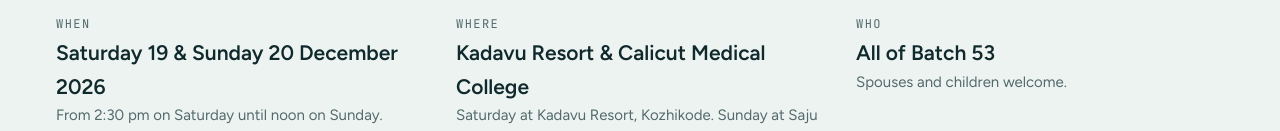
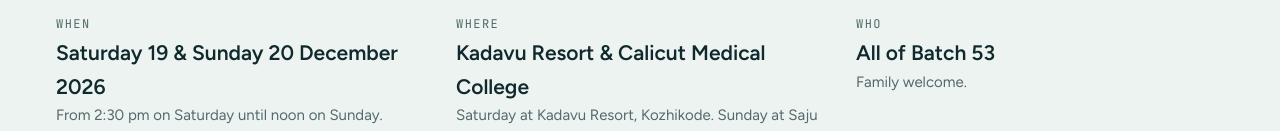
Before and after one commit to nethahussain/revenire, a plain HTML site: page index.html in a window 1280 px wide. Shown: the part 339-470 px from the top of the page. Drawn offline with Linux system fonts and the light colour scheme.

Commit message:
Family welcome

```diff
--- a/index.html
+++ b/index.html
@@ -113,7 +113,7 @@ a.face:hover span{color:var(--trace)}
     <div class="when">
       <div><div class="k">When</div><div class="v" id="f-date"></div><div class="s" id="f-date-note"></div><div class="countdown" id="countdown" hidden></div></div>
       <div><div class="k">Where</div><div class="v" id="f-venue"></div><div class="s" id="f-venue-note">Kozhikode, where it all started in 2009.</div></div>
-      <div><div class="k">Who</div><div class="v">All of Batch 53</div><div class="s">Spouses and children welcome.</div></div>
+      <div><div class="k">Who</div><div class="v">All of Batch 53</div><div class="s">Family welcome.</div></div>
     </div>
   </div>
 
```
